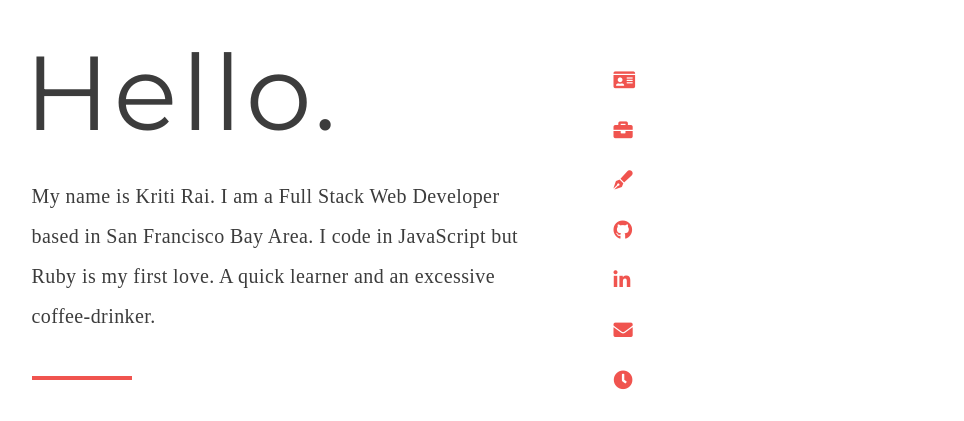
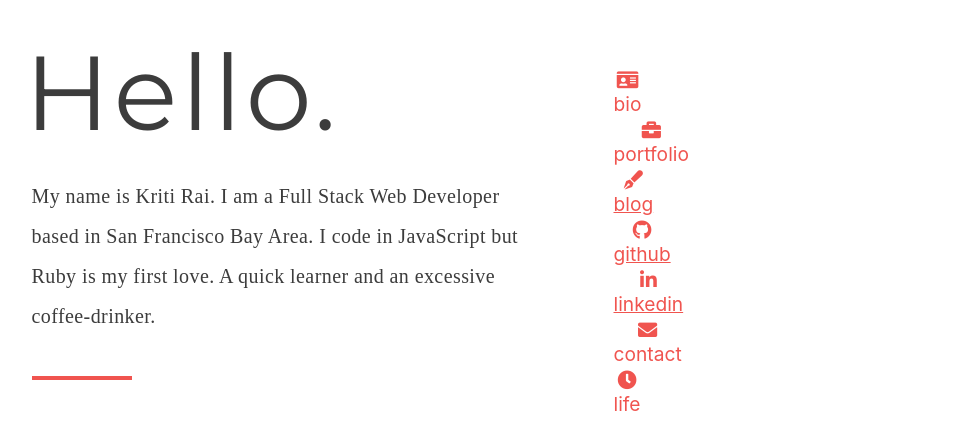
Before and after one commit to kriti-rai/my-react-portfolio, a React (Create React App) app: page / in a window 1280 px wide. Shown: the part 376-797 px from the top of the page, without its empty margins (311-1275 px from the left). Built offline with nearby package versions, Linux system fonts and the light colour scheme; grey boxes are pictures that could not be loaded; a web font is replaced by a local one.

Commit message:
Add label text

```diff
--- a/src/components/menu/SidebarMenu.js
+++ b/src/components/menu/SidebarMenu.js
@@ -5,13 +5,13 @@ import { Link } from 'react-router-dom';
 const SidebarMenu = () => {
   return (
     <div className='sidebar-menu'>
-      <span><Link to ='/bio'><span className="sidebar-menu-item"><i className="fas fa-id-card"></i></span></Link></span>
-      <span><Link to ='/portfolio'><span className="sidebar-menu-item"><i class="fas fa-briefcase"></i></span></Link></span>
-      <span><a target='_blank' href='https://kriti-rai.github.io/' className="sidebar-menu-item"><i class="fas fa-pen-fancy"></i></a></span>
-      <span><a target='_blank' href='https://github.com/kriti-rai/' className="sidebar-menu-item"><i className="fab fa-github"></i></a></span>
-      <span><a target='_blank' href='https://www.linkedin.com/in/kriti-rai/' className="sidebar-menu-item"><i className="fab fa-linkedin-in"></i></a></span>
-      <span><a href="mailto:kriti.rai@gmail.com"><span className="sidebar-menu-item"><i class="fas fa-envelope"></i></span></a></span>
-      <span><Link to ='/life'><span className="sidebar-menu-item"><i class="fas fa-clock"></i></span></Link></span>
+      <span><Link to ='/bio'><span className="sidebar-menu-item"><i className="fas fa-id-card"></i><span className='menu-label'>bio</span></span></Link></span><br />
+      <span><Link to ='/portfolio'><span className="sidebar-menu-item"><i className="fas fa-briefcase"></i><span className='menu-label'>portfolio</span></span></Link></span><br />
+      <span><a target='_blank' href='https://kriti-rai.github.io/' className="sidebar-menu-item"><i className="fas fa-pen-fancy"></i><span className='menu-label'>blog</span></a></span><br />
+      <span><a target='_blank' href='https://github.com/kriti-rai/' className="sidebar-menu-item"><i className="fab fa-github"></i><span className='menu-label'>github</span></a></span><br />
+      <span><a target='_blank' href='https://www.linkedin.com/in/kriti-rai/' className="sidebar-menu-item"><i className="fab fa-linkedin-in"></i><span className='menu-label'>linkedin</span></a></span><br />
+      <span><a href="mailto:kriti.rai@gmail.com"><span className="sidebar-menu-item"><i className="fas fa-envelope"></i><span className='menu-label'>contact</span></span></a></span><br />
+      <span><Link to ='/life'><span className="sidebar-menu-item"><i className="fas fa-clock"></i><span className='menu-label'>life</span></span></Link></span>
     </div>
   )
 };
```
